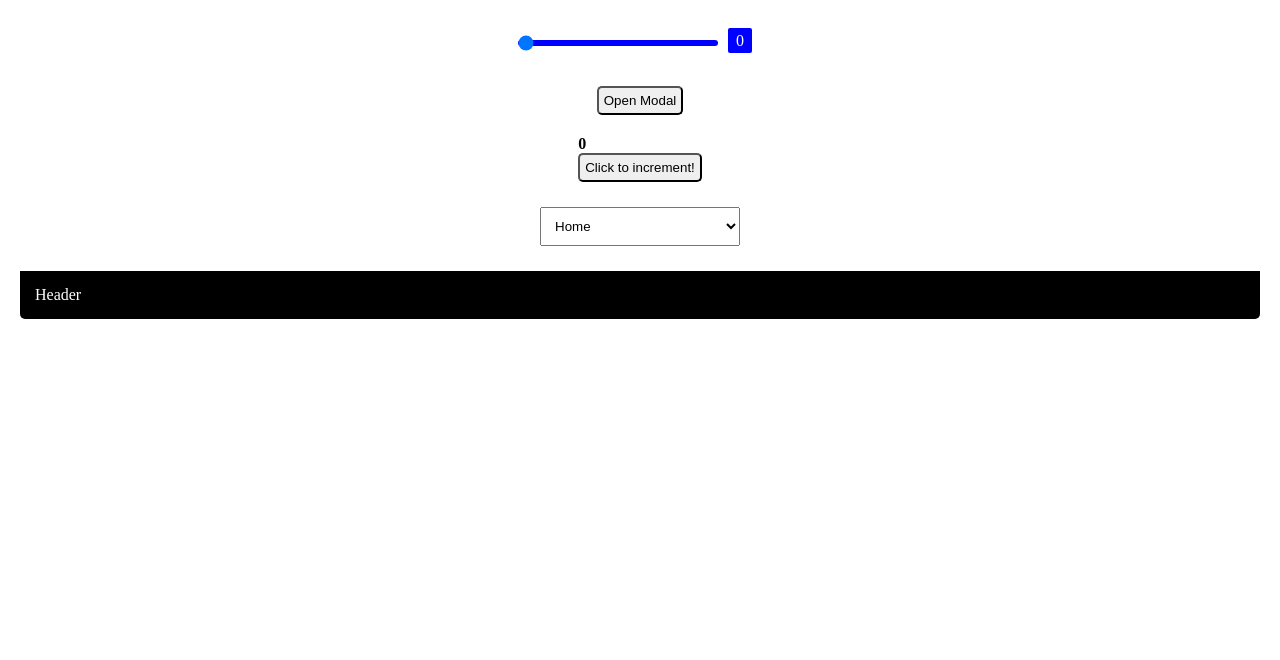
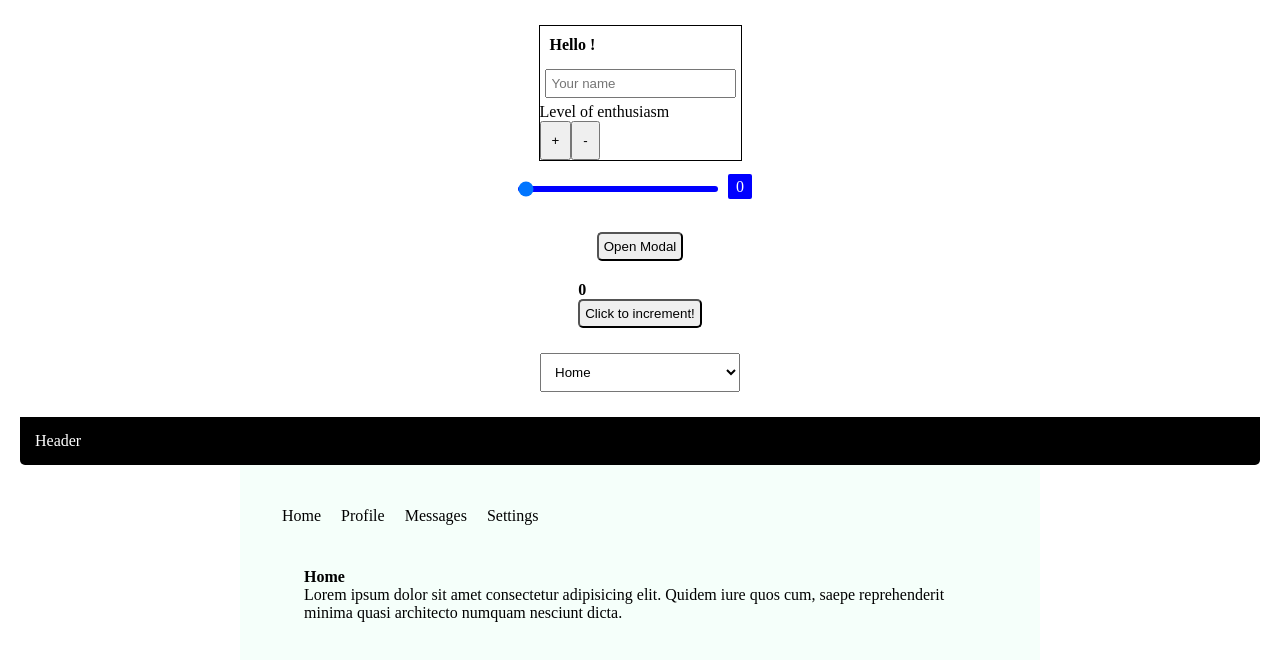
Before and after one commit to vladcimpianu/react-ui-components, a React (Create React App) app: page / in a window 1280 px wide. Shown: the top 660 px of the page. Built offline with nearby package versions, Linux system fonts and the light colour scheme.

Commit message:
added tabs + happymeter

```diff
--- a/src/App.js
+++ b/src/App.js
@@ -1,10 +1,12 @@
-import React, { useState } from 'react';
+import React from 'react';
 import Range from './components/Range';
 import Modal from './components/Modal';
 import FunctionalModal from './components/FunctionalModal';
 import CounterWithHooks from './components/CounterWithHooks';
 import Dropdown from './components/Dropdown';
 import Accordion from './components/Accordion';
+import Happy from './components/Happy';
+import Tabs from './components/Tabs';
 import './components/modal.css';
 import './App.css';
 
@@ -19,6 +21,7 @@ class App extends React.Component {
   render() {
     return (
       <div className='App'>
+        <Happy />
         <Range />
         <button
           className='modal-btn'
@@ -46,7 +49,7 @@ class App extends React.Component {
             sed do eiusmod tempor incididunt ut labore et dolore magna aliqua.</p>
               </div>
         </ Accordion>
-
+        <Tabs />
       </div>
     )
   }
--- a/src/components/Dropdown.js
+++ b/src/components/Dropdown.js
@@ -10,8 +10,7 @@ class Dropdown extends Component {
 
     handleOption = (e) => {
         e.preventDefault();
-        // this.state.display = e.target.display;
-        this.setState(this.state.display = e.target.display);
+        this.state.display.setState(e.target.display);
         alert(`You've selected ${e.target.value}`);
     };
 
--- /dev/null
+++ b/src/components/Happy.js
@@ -0,0 +1,37 @@
+import React, { Component } from 'react';
+
+class Happy extends Component {
+    constructor(props){
+        super(props);
+        this.state = {
+            currentEnthusiasm : 1,
+            value: ''
+        }
+    };
+
+    updateEnthusiasm = (currentEnthusiasm) => this.setState({currentEnthusiasm});
+    onPlus = () => this.updateEnthusiasm(this.state.currentEnthusiasm + 1);
+    onMinus = () => this.updateEnthusiasm(Math.max(this.state.currentEnthusiasm - 1, 0));
+    handleInput = (e) => this.setState({value: e.target.value});
+    exclamationMarks = (n) => Array(n+1).join('!');
+
+
+    render() {
+        return (
+            <div style={{border: '1px solid black', margin: '5px'}}>
+                <h4 className="greeting" style={{padding: '5px', margin: '5px'}}>
+                    Hello {this.state.value + this.exclamationMarks(this.state.currentEnthusiasm)}
+                </h4>
+                <input placeholder="Your name" value={this.state.value} onChange={this.handleInput} style={{padding: '5px', margin: '5px'}}></input>
+                <div>
+                    <p> Level of enthusiasm </p>
+                    <button style={{padding: '10px'}} onClick={this.onPlus}> + </button>
+                    <button style={{padding: '10px'}} onClick={this.onMinus}> - </button>
+                </div>
+
+            </div>
+        );
+    }
+}
+
+export default Happy;
--- /dev/null
+++ b/src/components/Tabs.js
@@ -0,0 +1,49 @@
+import React, { Component } from 'react';
+import './tabs.css';
+
+class Tabs extends Component {
+    constructor(props){
+        super(props);
+        this.state = { openTabName: 'home' }
+    }
+
+
+    // Intentionally made 2 ways of handling tab changes
+    handleTabChange = (e) => this.setState({ openTabName: e.target.getAttribute('name') });
+    betterTabChange = (newValue) => this.setState({ openTabName: newValue })
+
+    render() {
+        return (
+            <div>
+                <div className="tab-container">
+                    <ul id="nav-tab" className="nav">
+                        <li name='home' className="active" onClick={ () => this.betterTabChange('home') }>Home</li>
+                        <li name='profile' onClick={ () => this.betterTabChange('profile') }>Profile</li>
+                        <li name='messages' onClick={ this.handleTabChange }>Messages</li>
+                        <li name='settings' onClick={ this.handleTabChange }>Settings</li>
+                    </ul>
+                    <div className="tab-content">
+                        <div className={`tab-panel ${this.state.openTabName === 'home' ? "active" : "" }`} id="home">
+                            <h4>Home</h4>
+                            <p>Lorem ipsum dolor sit amet consectetur adipisicing elit. Quidem iure quos cum, saepe reprehenderit minima quasi architecto numquam nesciunt dicta.</p>
+                        </div>
+                        <div className={`tab-panel ${this.state.openTabName === 'profile' ? "active" : "" }`} id="profile">
+                            <h4>Profile</h4>
+                            <p>Lorem ipsum dolor sit amet consectetur adipisicing elit. Quidem iure quos cum, saepe reprehenderit minima quasi architecto numquam nesciunt dicta.</p>
+                        </div>
+                        <div className={`tab-panel ${this.state.openTabName === 'messages' ? "active" : "" }`} id="messages">
+                            <h4>Messages</h4>
+                            <p>Lorem ipsum dolor sit amet consectetur, adipisicing elit. Fugiat quos, at qui aspernatur minus animi hic sunt necessitatibus incidunt molestiae reprehenderit ratione neque odit ipsa.</p>
+                        </div>
+                        <div className={`tab-panel ${this.state.openTabName === 'settings' ? "active" : "" }`} id="settings">
+                            <h4>Settings</h4>
+                            <p>Lorem ipsum dolor sit amet consectetur adipisicing elit. Minima possimus sed odit iste vitae, magnam amet illum laudantium ea!</p>
+                        </div>
+                    </div>
+                </div>
+            </div>
+        );
+    }
+}
+
+export default Tabs;
--- /dev/null
+++ b/src/components/tabs.css
@@ -0,0 +1,53 @@
+.tab-container {
+    max-width: 800px;
+    height: 200px;
+    margin: 0 auto;
+    padding: 2em;
+    background-color: mintcream;
+}
+
+#nav-tab ul {
+    list-style: none;
+    padding: 0;
+    padding: 1em;
+}
+
+.nav li {
+    display: inline-flex;
+}
+
+.nav li {
+    text-decoration: none;
+    color: black;
+    padding: 10px;
+    transition: all .3s ease-in-out;
+    border-bottom: 1px solid transparent;
+    cursor: pointer;
+}
+
+.nav li:hover {
+    color: gray;
+}
+
+.nav .active li {
+    color: lightskyblue;
+    border-bottom: 1px solid lightskyblue;
+}
+
+.nav .active li:hover {
+    background: lightskyblue;
+    color: white;
+}
+
+.tab-content {
+    padding: 2em;
+    ;
+}
+
+.tab-panel {
+    display: none;
+}
+
+.tab-panel.active {
+    display: block;
+}
```
